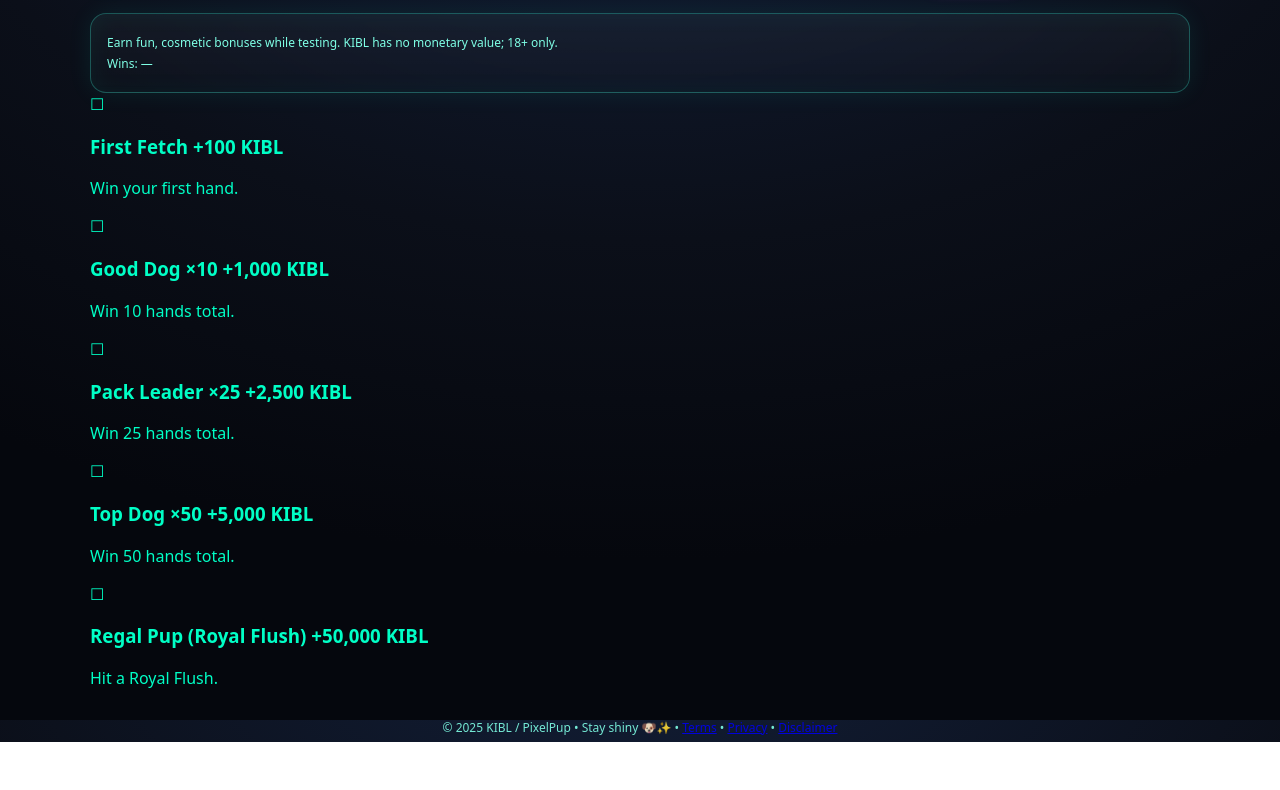
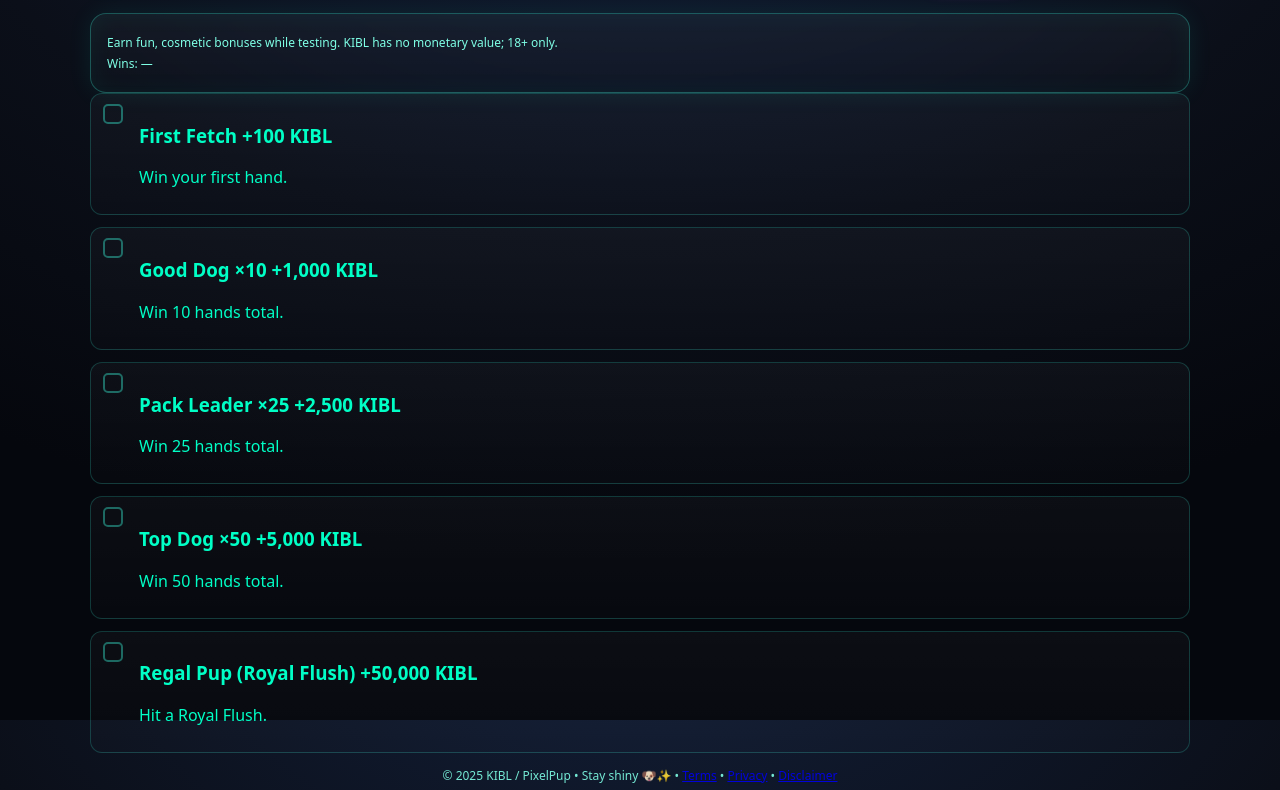
Before and after one commit to Oldremy87/Poker-blackjack-test-for-live-release, a website: page public/achievements.html in a window 1280 px wide. Shown: the part 80-870 px from the top of the page. Before the commit the page ends 822 px from the top, so only its background shows below. Drawn offline with Linux system fonts and the light colour scheme; no server answers.

Commit message:
fixing achievements layout

```diff
--- a/public/achievements.html
+++ b/public/achievements.html
@@ -283,6 +283,42 @@
   .hud { grid-template-columns: 1fr; }
   .panel-table, .panel-claim { grid-column: 1 / -1; }  /* <— ensures stacking */
 }
+.grid { display: grid; gap: 12px; }
+
+.ach {
+  display: grid;
+  grid-template-columns: 24px 1fr;
+  align-items: start;
+  gap: 12px;
+  padding: 10px 12px;
+  border-radius: 12px;
+  background: linear-gradient(180deg, rgba(255,255,255,.03), rgba(255,255,255,.01));
+  border: 1px solid rgba(58,245,217,.20);
+}
+
+.ach .icon {
+  width: 20px;
+  height: 20px;
+  border: 2px solid rgba(58,245,217,.40);
+  border-radius: 5px;
+  display: grid;
+  place-items: center;
+  line-height: 1;
+  font-size: 0;                 /* hide any unicode in the HTML */
+}
+
+/* Checked state */
+.ach.done .icon {
+  border-color: rgba(69,255,153,.85);
+  background: rgba(69,255,153,.12);
+}
+.ach.done .icon::after {
+  content: "✓";
+  font-size: 16px;
+  font-weight: 900;
+  color: var(--ok);
+  transform: translateY(-1px);  /* tiny optical tweak */
+}
 </style>
 </head>
 <body>
@@ -390,7 +426,7 @@
       el.classList.toggle('done', earned);
       el.classList.toggle('todo', !earned);
       const ico = el.querySelector('.icon');
-      if (ico) ico.textContent = earned ? '✓' : '☐';
+
     }
   }catch(e){ /* swallow for static page */ }
 })();
```
